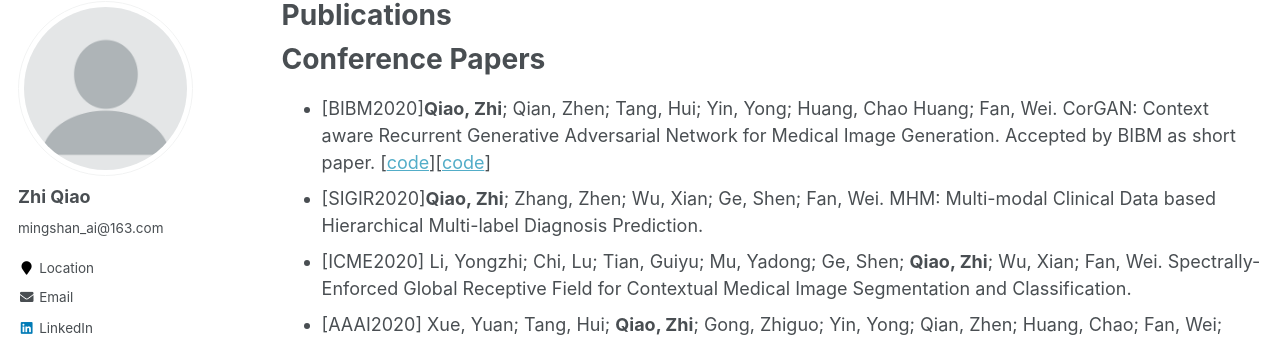
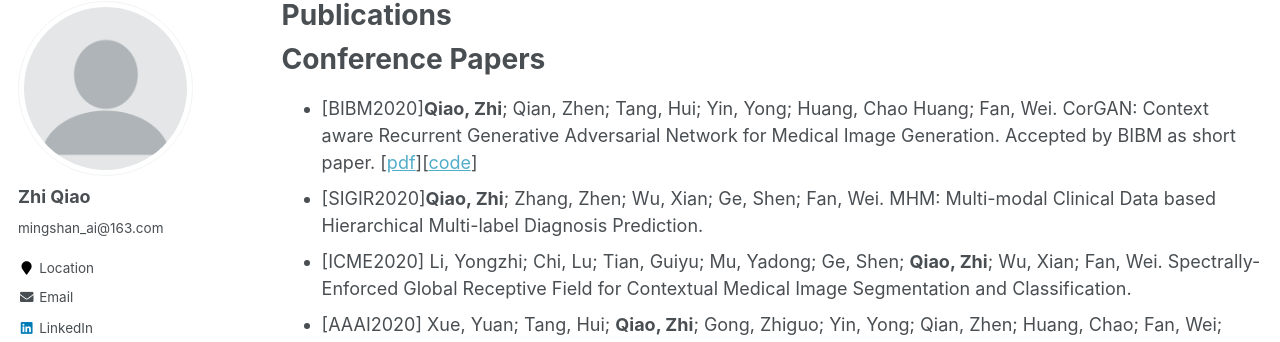
Before and after one commit to qxiaobu/qxiaobu.github.io, a Jekyll site: the page built from _pages/publications.md, in a window 1280 px wide and 900 px high. Shown: the part 117-459 px from the top of the window. Built offline with Jekyll 4.4.1, drawn with Linux system fonts in a browser that asks for light colours.

Commit message:
Update publications.md

```diff
--- a/_pages/publications.md
+++ b/_pages/publications.md
@@ -18,7 +18,7 @@ author_profile: true
 
 Conference Papers
 ======
-* [BIBM2020]<b>Qiao, Zhi</b>; Qian, Zhen; Tang, Hui; Yin, Yong; Huang, Chao Huang; Fan, Wei. CorGAN: Context aware Recurrent Generative Adversarial Network for Medical Image Generation. Accepted by BIBM as short paper. [<a href="https://arxiv.org/submit/3448979/view">code</a>][<a href="https://github.com/qxiaobu/CorGAN">code</a>]
+* [BIBM2020]<b>Qiao, Zhi</b>; Qian, Zhen; Tang, Hui; Yin, Yong; Huang, Chao Huang; Fan, Wei. CorGAN: Context aware Recurrent Generative Adversarial Network for Medical Image Generation. Accepted by BIBM as short paper. [<a href="https://arxiv.org/submit/3448979/view">pdf</a>][<a href="https://github.com/qxiaobu/CorGAN">code</a>]
 * [SIGIR2020]<b>Qiao, Zhi</b>; Zhang, Zhen; Wu, Xian; Ge, Shen; Fan, Wei. MHM: Multi-modal Clinical Data based Hierarchical Multi-label Diagnosis Prediction.
 * [ICME2020] Li, Yongzhi; Chi, Lu; Tian, Guiyu; Mu, Yadong; Ge, Shen; <b>Qiao, Zhi</b>; Wu, Xian; Fan, Wei. Spectrally-Enforced Global Receptive Field for Contextual Medical Image Segmentation and Classification.
 * [AAAI2020] Xue, Yuan; Tang, Hui; <b>Qiao, Zhi</b>; Gong, Zhiguo; Yin, Yong; Qian, Zhen; Huang, Chao; Fan, Wei; Huang, Xiaolei. Shape-Aware Organ Segmentation vy Predicting Signed Distance Maps.
```
